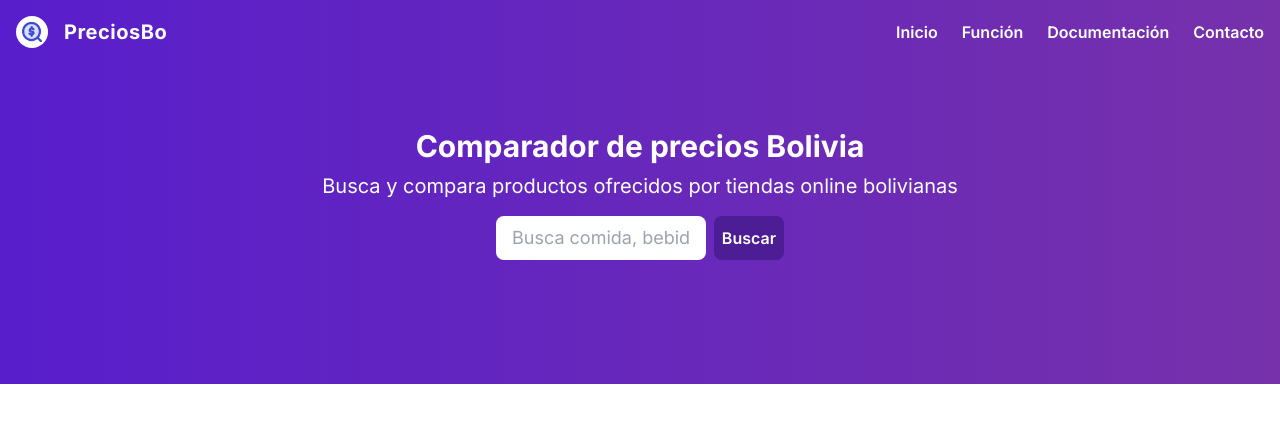
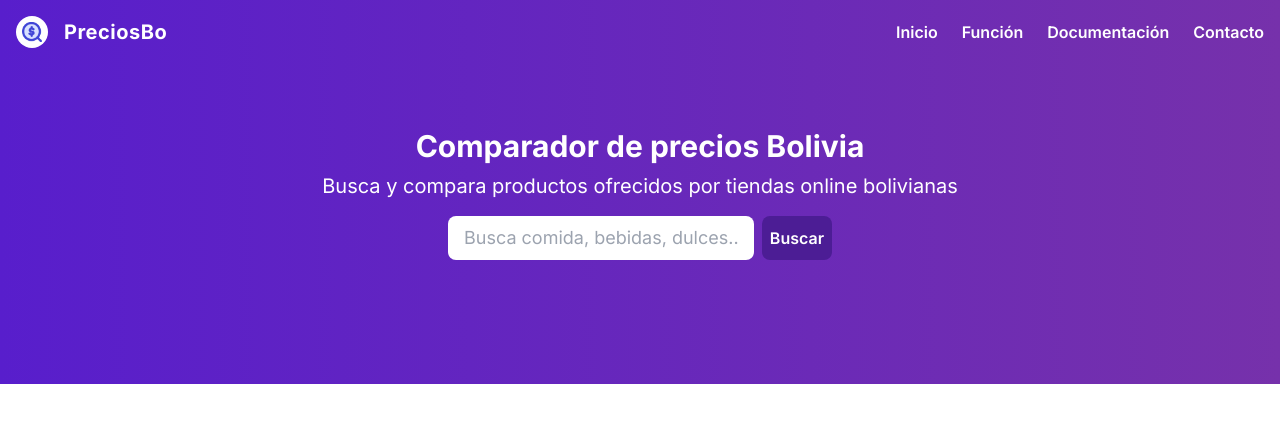
Before and after one commit to sergiolozav2/precios-bo, a React (Vite) app: page / in a window 1280 px wide. Shown: the top 422 px of the page. Built offline with nearby package versions, Linux system fonts and the light colour scheme; no server answers.

Commit message:
feat: Barra de búsqueda es más ancha

```diff
--- a/src/pages/SearchProductsPage.tsx
+++ b/src/pages/SearchProductsPage.tsx
@@ -28,7 +28,7 @@ export function SearchProductsPage() {
             Busca y compara productos ofrecidos por tiendas online bolivianas
           </h2>
           <form
-            className="mt-4 gap-2 max-w-72 w-full flex flex-col sm:flex-row justify-center"
+            className="mt-4 gap-2 max-w-96 w-full flex flex-col sm:flex-row justify-center"
             onSubmit={handleSubmit}
           >
             <input
```
